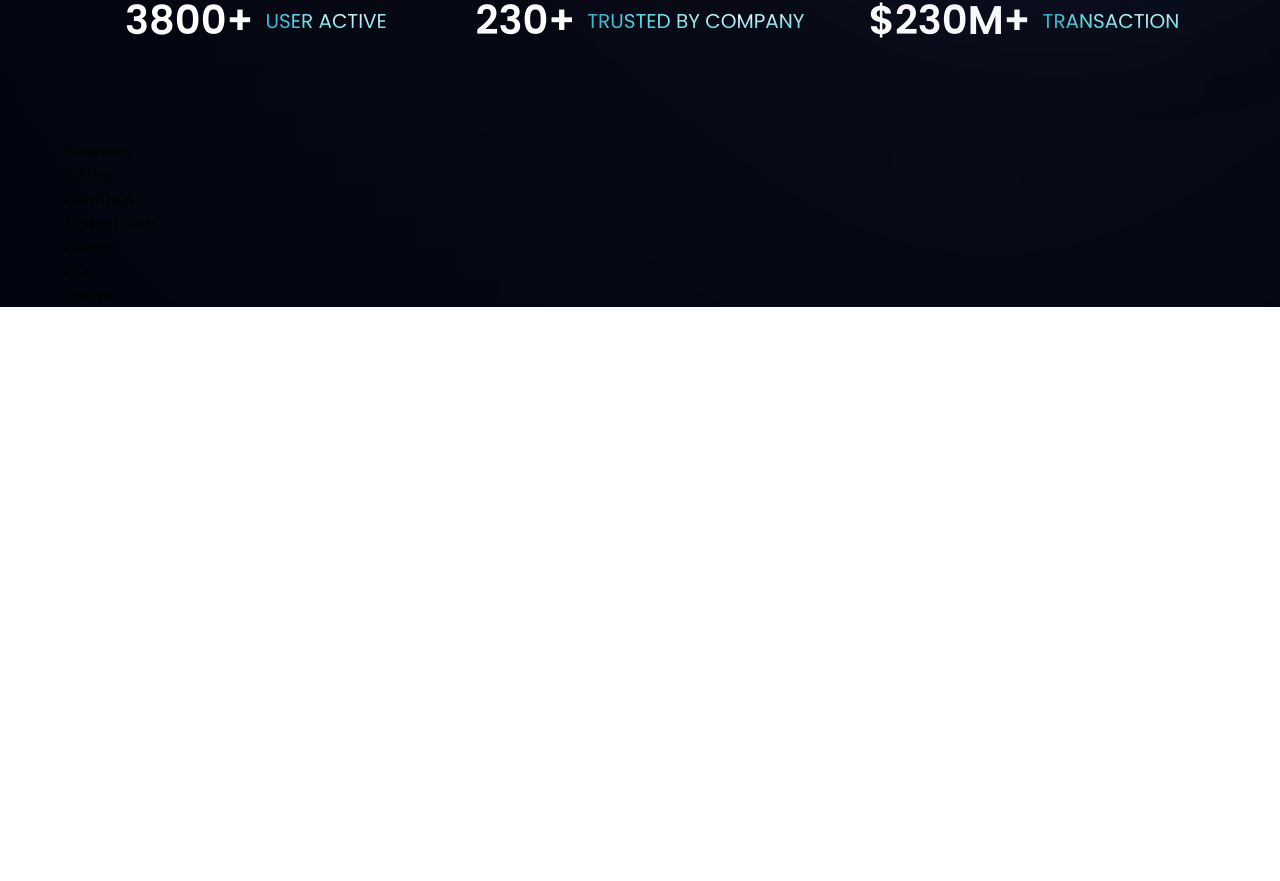
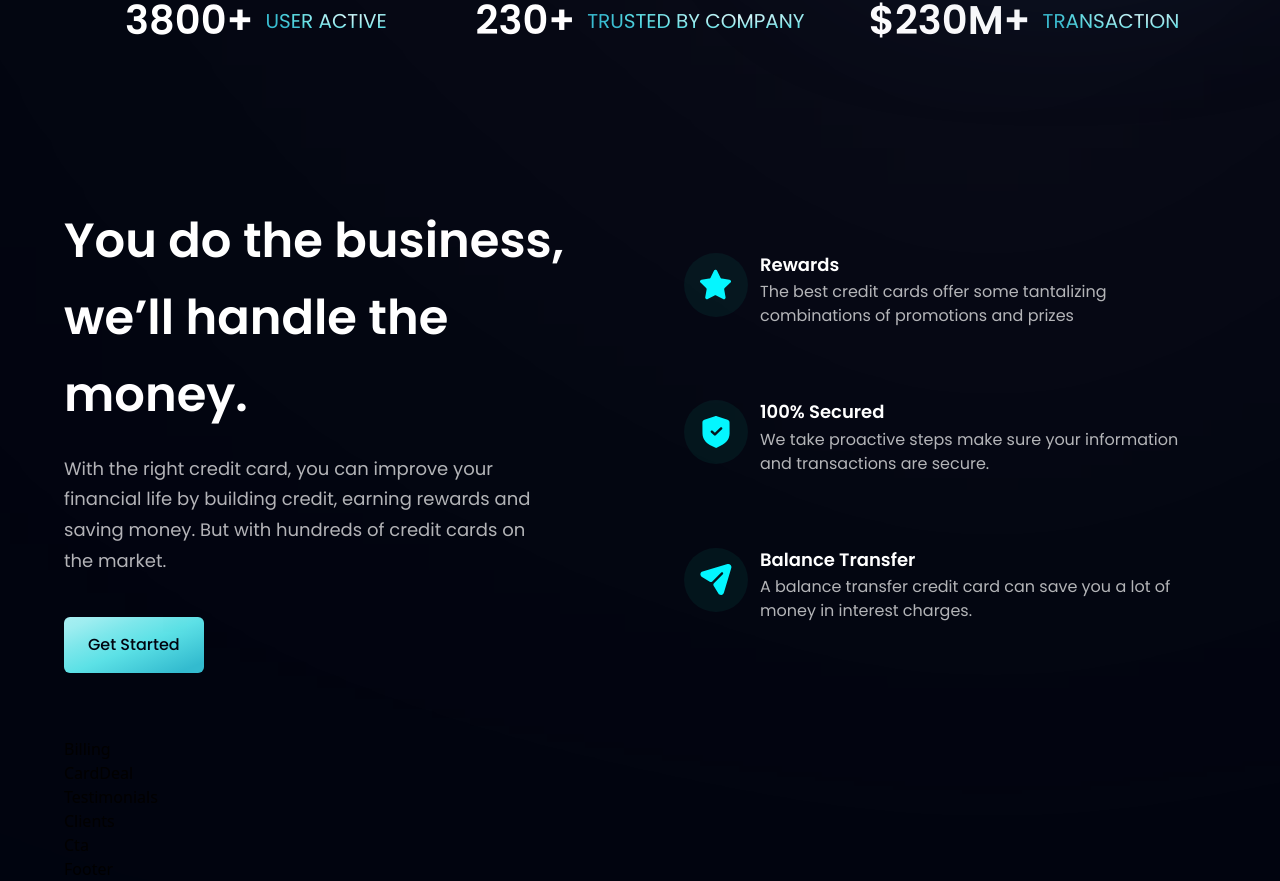
Before and after one commit to samanhoseinpour/crypto-bank, a React (Vite) app: page / in a window 1280 px wide. Shown: the part 806-1687 px from the top of the page. Before the commit the page ends 1113 px from the top, so only its background shows below. Built offline with nearby package versions, Linux system fonts and the light colour scheme.

Commit message:
Business section implemented

```diff
--- a/src/components/Business.jsx
+++ b/src/components/Business.jsx
@@ -1,5 +1,52 @@
-const Business = () => {
-  return <div>Business</div>;
-};
+import { features } from '../constants.index';
+import styles, { layout } from '../style';
+import { Button } from './index';
+
+// eslint-disable-next-line react/prop-types
+const FeatureCard = ({ icon, title, content, index }) => (
+  <div
+    className={`flex flex-row p-6 rounded-[20px] ${
+      index !== features.length - 1 ? 'mb-6' : 'mb-0'
+    } feature-card`}
+  >
+    <div
+      className={`w-[64px] h-[64px] rounded-full ${styles.flexCenter} bg-dimBlue`}
+    >
+      <img src={icon} alt="star" className="w-[50%] h-[50%] object-contain" />
+    </div>
+    <div className="flex-1 flex flex-col ml-3">
+      <h4 className="font-poppins font-semibold text-white text-[18px] leading-[23.4px] mb-1">
+        {title}
+      </h4>
+      <p className="font-poppins font-normal text-dimWhite text-[16px] leading-[24px]">
+        {content}
+      </p>
+    </div>
+  </div>
+);
+
+const Business = () => (
+  <section id="features" className={`${layout.section}`}>
+    <div className={layout.sectionInfo}>
+      <h2 className={styles.heading2}>
+        You do the business, <br className="sm:block hidden" /> we’ll handle the
+        money.
+      </h2>
+      <p className={`${styles.paragraph} max-w-[470px] mt-5`}>
+        With the right credit card, you can improve your financial life by
+        building credit, earning rewards and saving money. But with hundreds of
+        credit cards on the market.
+      </p>
+
+      <Button styles="mt-10 rounded-md" label="Get Started" />
+    </div>
+
+    <div className={`${layout.sectionImg} flex-col`}>
+      {features.map((feature, index) => (
+        <FeatureCard key={feature.id} {...feature} index={index} />
+      ))}
+    </div>
+  </section>
+);
 
 export default Business;
--- a/src/components/CarDeal.jsx
+++ /dev/null
@@ -1,5 +0,0 @@
-const CarDeal = () => {
-  return <div>CarDeal</div>;
-};
-
-export default CarDeal;
```
